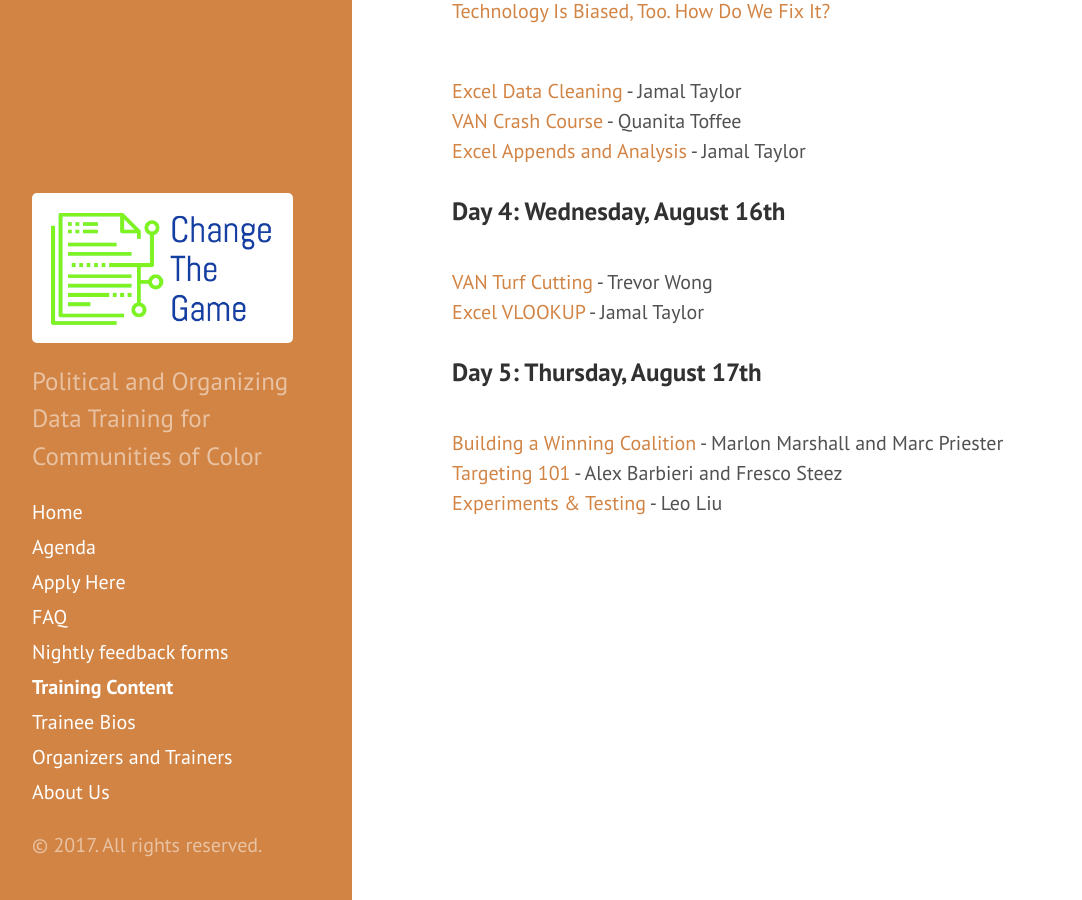
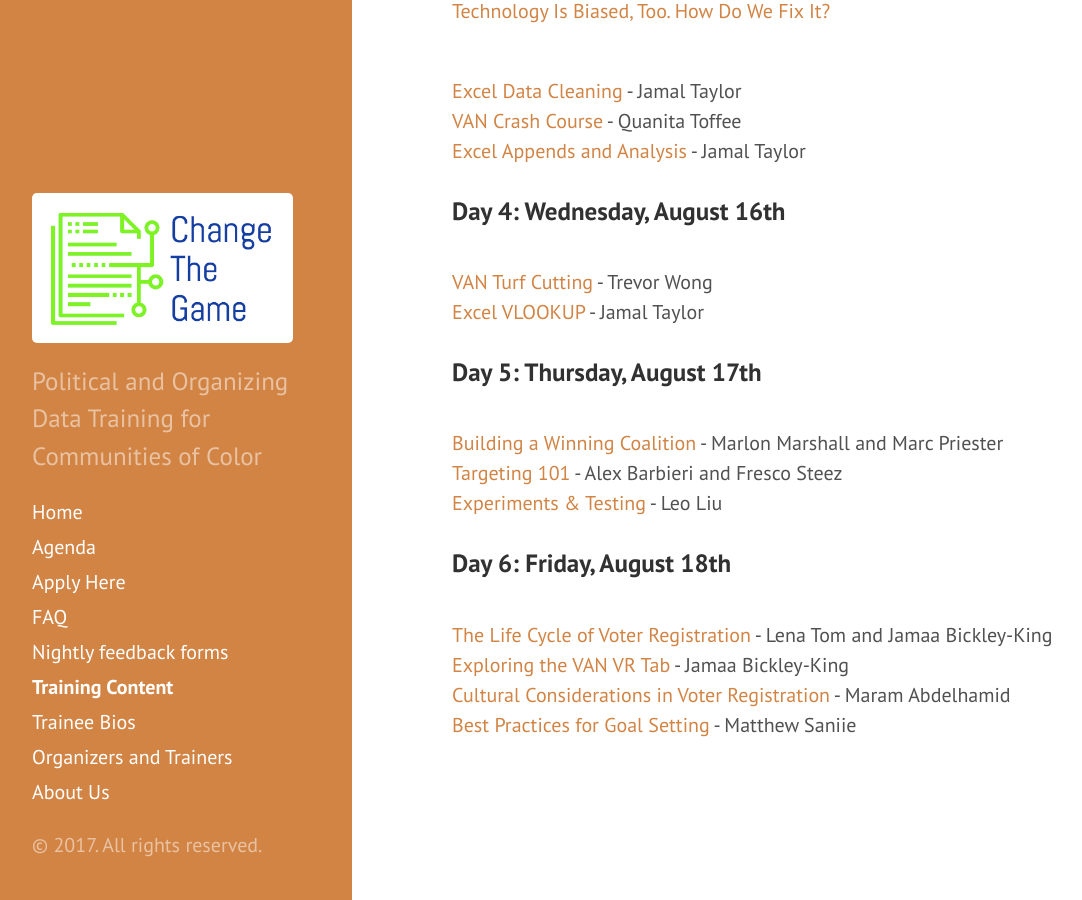
Before and after one commit to anniejw6/changethegame_site, a Jekyll site: the page built from slides.md, in a window 1280 px wide and 900 px high, scrolled down 798 px. Shown: the whole window, without its empty margins (8-1090 px from the left). Built offline with Jekyll 4.4.1, drawn with Linux system fonts in a browser that asks for light colours.

Commit message:
Update slides.md

```diff
--- a/slides.md
+++ b/slides.md
@@ -41,3 +41,11 @@
 <br>[Building a Winning Coalition](https://www.dropbox.com/s/bx5xuay9w0q2akn/Building%20a%20Winning%20Coalition-Marlon%20Marshall%20Marc%20Priester.pdf?dl=0) - Marlon Marshall and Marc Priester
 <br>[Targeting 101](https://www.dropbox.com/s/p9v1q8aj4b5npnt/Targeting%20101-Alex%20Barbieri%20and%20Fresco%20Steez.pdf?dl=0) - Alex Barbieri and Fresco Steez
 <br>[Experiments & Testing](https://www.dropbox.com/s/sg1wcmfxo7issc3/Change%20the%20Game%20-%20Experiments%20Presentation.pdf?dl=0) - Leo Liu
+
+### Day 6: Friday, August 18th
+
+<br>[The Life Cycle of Voter Registration](https://www.dropbox.com/s/o0yq8p9foq56r29/The%20Voter%20Registration%20Life%20Cycle-Lena%20Tom%20and%20Jamaa%20Bickley-King.pdf?dl=0) - Lena Tom and Jamaa Bickley-King
+<br>[Exploring the VAN VR Tab](https://www.dropbox.com/s/64i7m2eklcgbubp/Exploring%20the%20VAN%20VR%20Tab-Jamaa%20Bickley-King.pptx.pdf?dl=0) - Jamaa Bickley-King
+<br>[Cultural Considerations in Voter Registration](https://www.dropbox.com/s/s7wx8yacdgeimor/Voter%20Reg%20Cultural%20Considerations-Maram.pdf?dl=0) - Maram Abdelhamid
+<br>[Best Practices for Goal Setting](https://www.dropbox.com/s/wtg3ila37ukptgw/Best%20Practices%20for%20Goal%20Setting-Matthew%20Saniie.pdf?dl=0) - Matthew Saniie
+<br>
```
